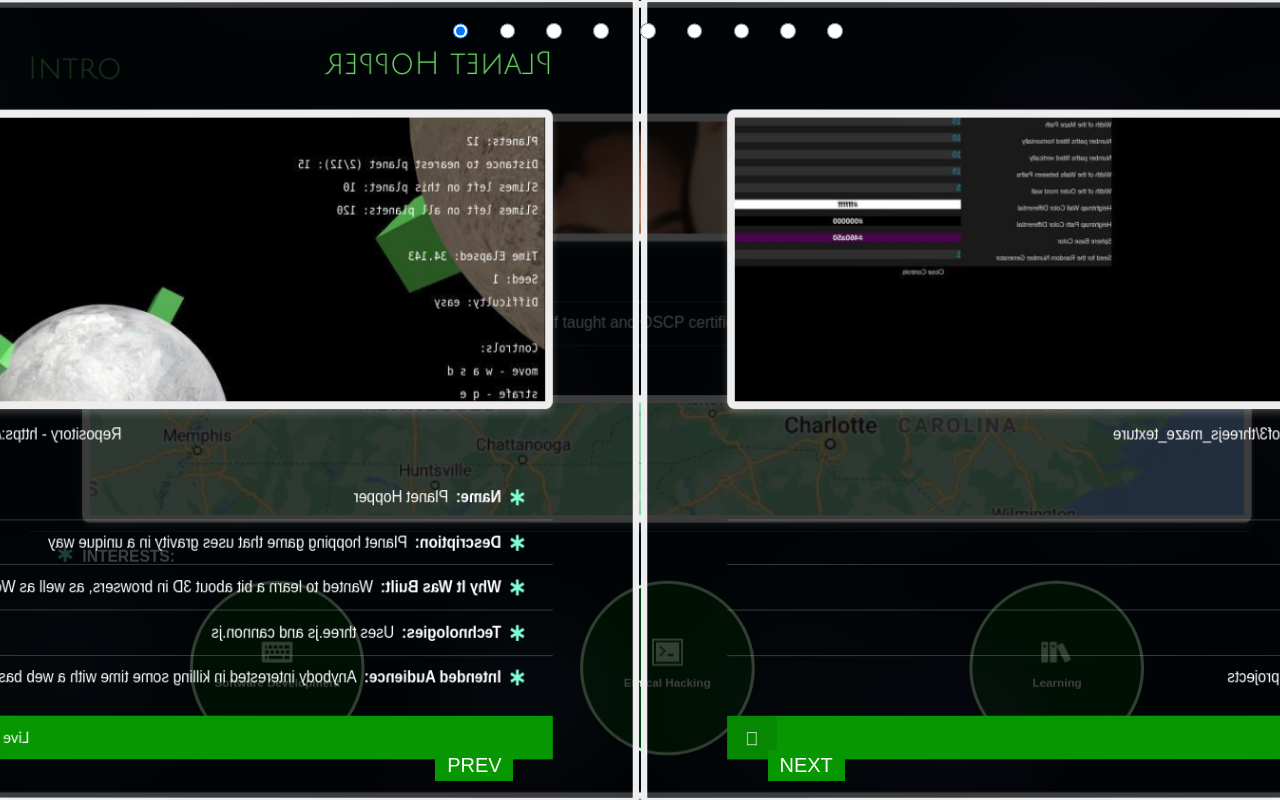
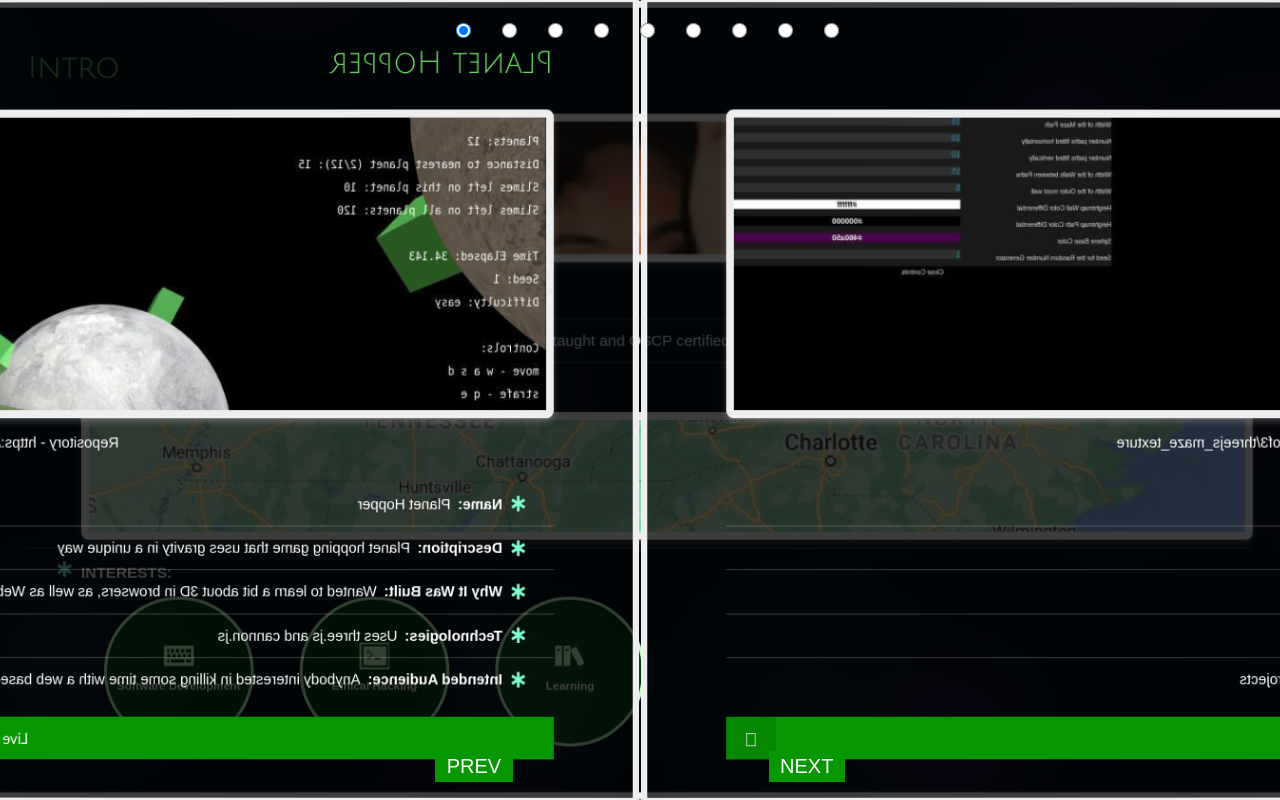
Before and after one commit to Aelof3/portfolio-3d, a React (Create React App) app: page / in a window 1280 px wide. Built offline with nearby package versions, Linux system fonts and the light colour scheme.

Commit message:
update for safari

```diff
--- a/src/components/CSSComponents/Carousel/intro.css
+++ b/src/components/CSSComponents/Carousel/intro.css
@@ -84,13 +84,12 @@
     display: flex;
     flex-flow: row;
     align-items: center;
-    justify-content: space-around;
+    justify-content: flex-start;
     width: 100%;
 }
 
 .css-carousel-panel-content div.intro-wrap li .intro-wrap-list-content-interests li{
     padding: 0;
-    margin: 0;
     border: 0.25rem solid rgba(200,255,200,1);
     background-color: rgba(0,255,0,0.2);
     display: flex;
@@ -98,11 +97,10 @@
     align-items: center;
     justify-content: center;
     text-align: center;
-    padding: 1rem;
     border-radius: 100rem;
-    width: min(20vw, 175px);
-    margin: 0 0.5rem;
-    height: min(20vw, 175px);
+    width: min(15vw, 150px);
+    margin: 0 1.5rem;
+    height: min(15vw, 150px);
     flex: 0 1 auto;
 }
 .css-carousel-panel-content div.intro-wrap li .intro-wrap-list-content-interests li::before{
--- a/src/index.css
+++ b/src/index.css
@@ -1,5 +1,5 @@
 :root {
-  font-size:max(calc(0.75vw + 6px),calc(0.75vh + 6px));
+  font-size:max(calc(0.65vw + 7px),calc(0.65vh + 7px));
 }
 html, body {
   margin: 0;
```
Also changed, not shown: 6 other files (tests, documents, lock files or other folders).
